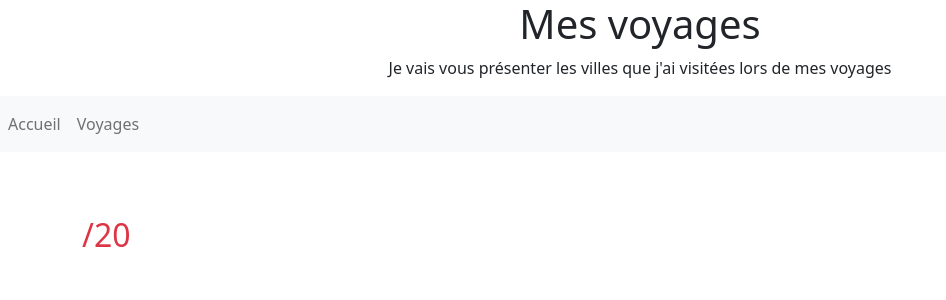
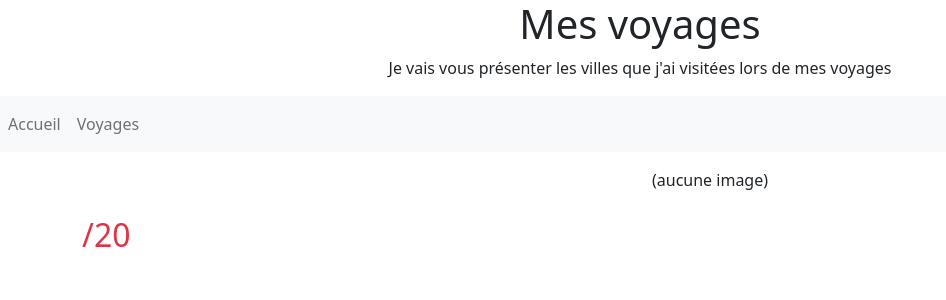
Before and after one commit to Abdallah139375/mesvoyages, a Symfony app: template templates/pages/voyage.html.twig in a window 1280 px wide. Shown: the top 300 px of the page, without its empty margins (0-946 px from the left). Run offline with Twig, Linux system fonts and the light colour scheme; the template is opened without the code that fills it, so the values that code supplies are empty; some libraries are stand-ins or nearby versions.

Commit message:
Phase 18 : gestion des images

```diff
--- a/templates/pages/voyage.html.twig
+++ b/templates/pages/voyage.html.twig
@@ -19,6 +19,12 @@
         </div>
         <div class="col">
             <!-- emplacement photo -->
+             {% if visite.imagename %}
+                <img src="{{ app.request.getBasePath()~vich_uploader_asset(visite, 'imageFile') }}"
+                     class="card-img-top" style="width:100%;height:auto;">
+            {% else %}
+                <p>(aucune image)</p>
+            {% endif %}
         </div>
     </div>
     <div class="row mt-5">
```
